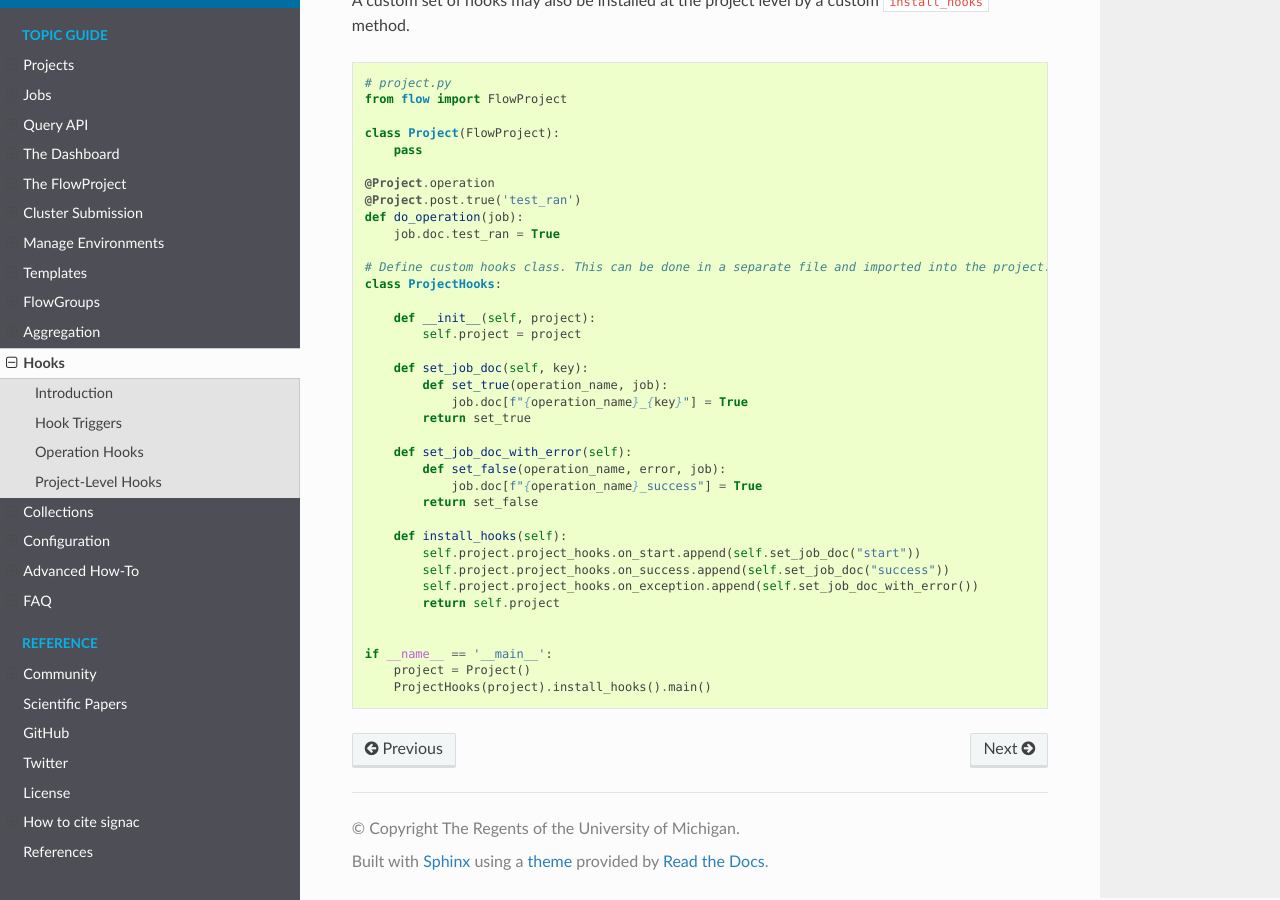
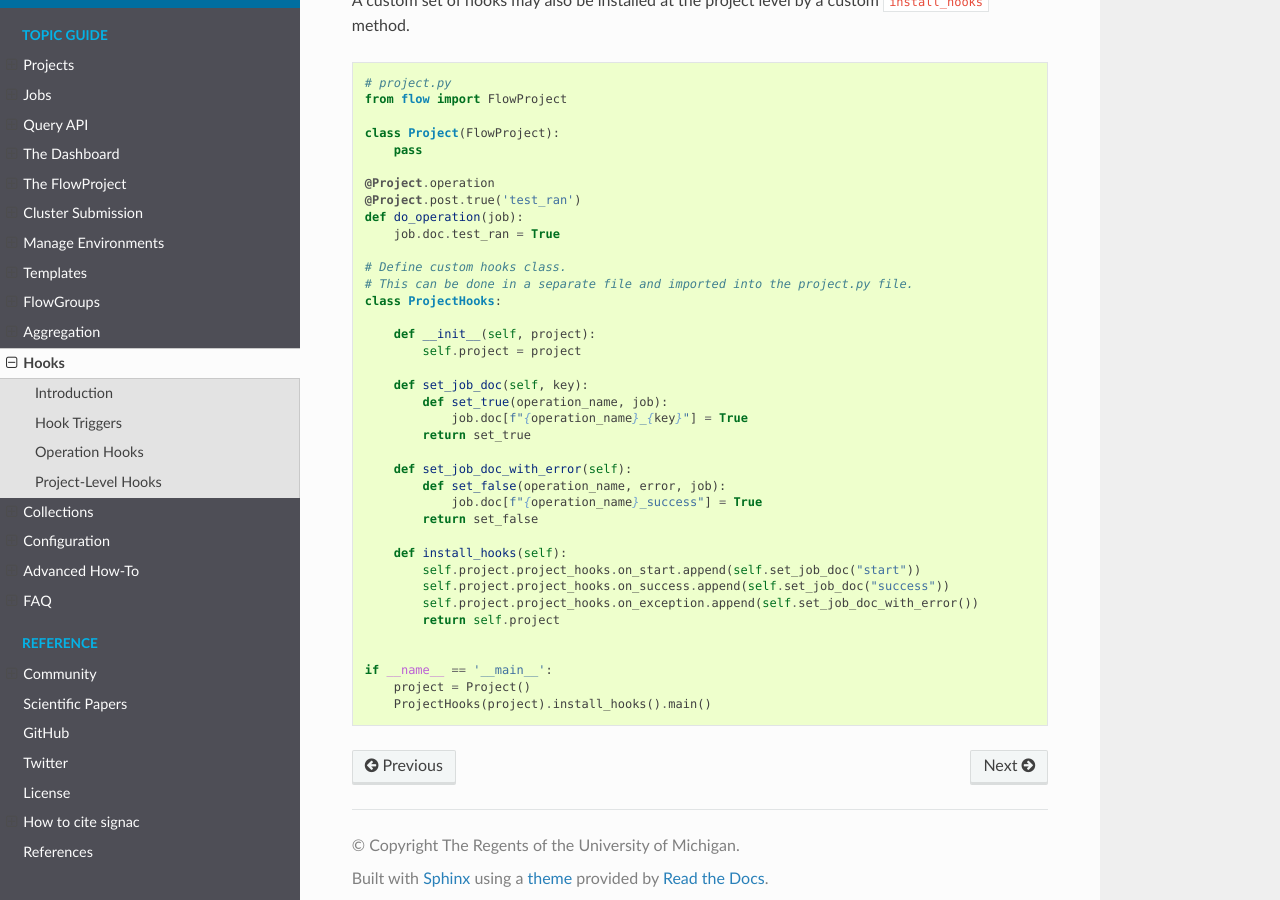
Before and after one commit to glotzerlab/signac-docs, a Sphinx documentation site: the page built from docs/source/hooks.rst, in a window 1280 px wide and 900 px high, scrolled down 2818 px. Built offline with Sphinx 7.4.7 and the Read the Docs theme 2.0.0, drawn with Linux system fonts in a browser that asks for light colours.

Commit message:
Improve line wrapping of comment

```diff
--- a/docs/source/hooks.rst
+++ b/docs/source/hooks.rst
@@ -147,7 +147,8 @@ A custom set of hooks may also be installed at the project level by a custom ``i
     def do_operation(job):
         job.doc.test_ran = True
 
-    # Define custom hooks class. This can be done in a separate file and imported into the project.py file.
+    # Define custom hooks class.
+    # This can be done in a separate file and imported into the project.py file.
     class ProjectHooks:
 
         def __init__(self, project):
```
